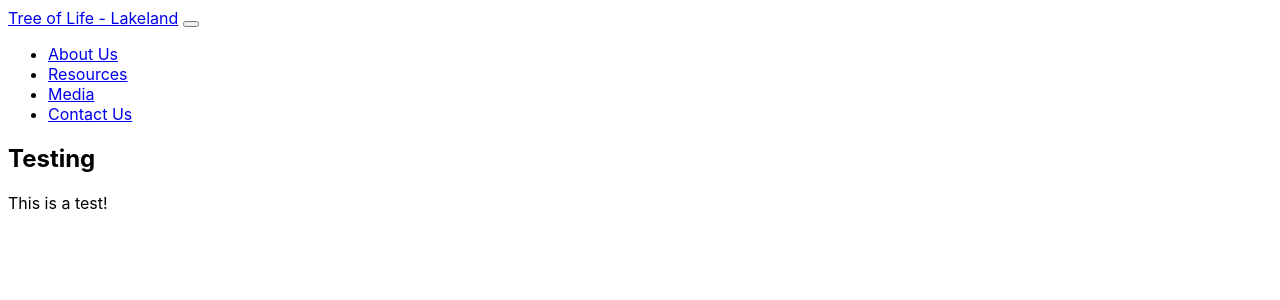
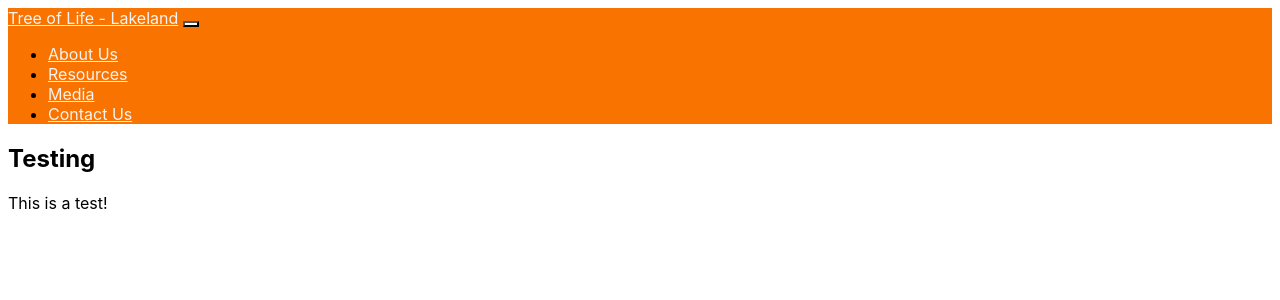
Before and after one commit to etzchayimlakeland/treeoflifelakeland, a Jekyll site: the page built from docs/index.md, in a window 1280 px wide. Shown: the top 300 px of the page. Built offline with Jekyll 4.4.1, drawn with Linux system fonts in a browser that asks for light colours.

Commit message:
Update main.css for navbar.

```diff
--- a/docs/assets/css/main.css
+++ b/docs/assets/css/main.css
@@ -4,3 +4,21 @@ body {
   color: #000000;
   font-family: -apple-system,BlinkMacSystemFont,"Segoe UI",Helvetica,Arial,sans-serif,"Apple Color Emoji","Segoe UI Emoji","Segoe UI Symbol";
 }
+.navbar{ background:#F97300;}
+
+.nav-link , .navbar-brand{ color: #f4f4f4; cursor: pointer;}
+
+.nav-link{ margin-right: 1em !important;}
+
+.nav-link:hover{ background: #f4f4f4; color: #f97300; }
+
+.navbar-collapse{ justify-content: flex-end;}
+
+.navbar-toggler{  background:#fff !important;}
+
+.bg-dark{
+background-color:#343a40!important
+}
+.bg-primary{
+background-color:#007bff!important
+}
```
